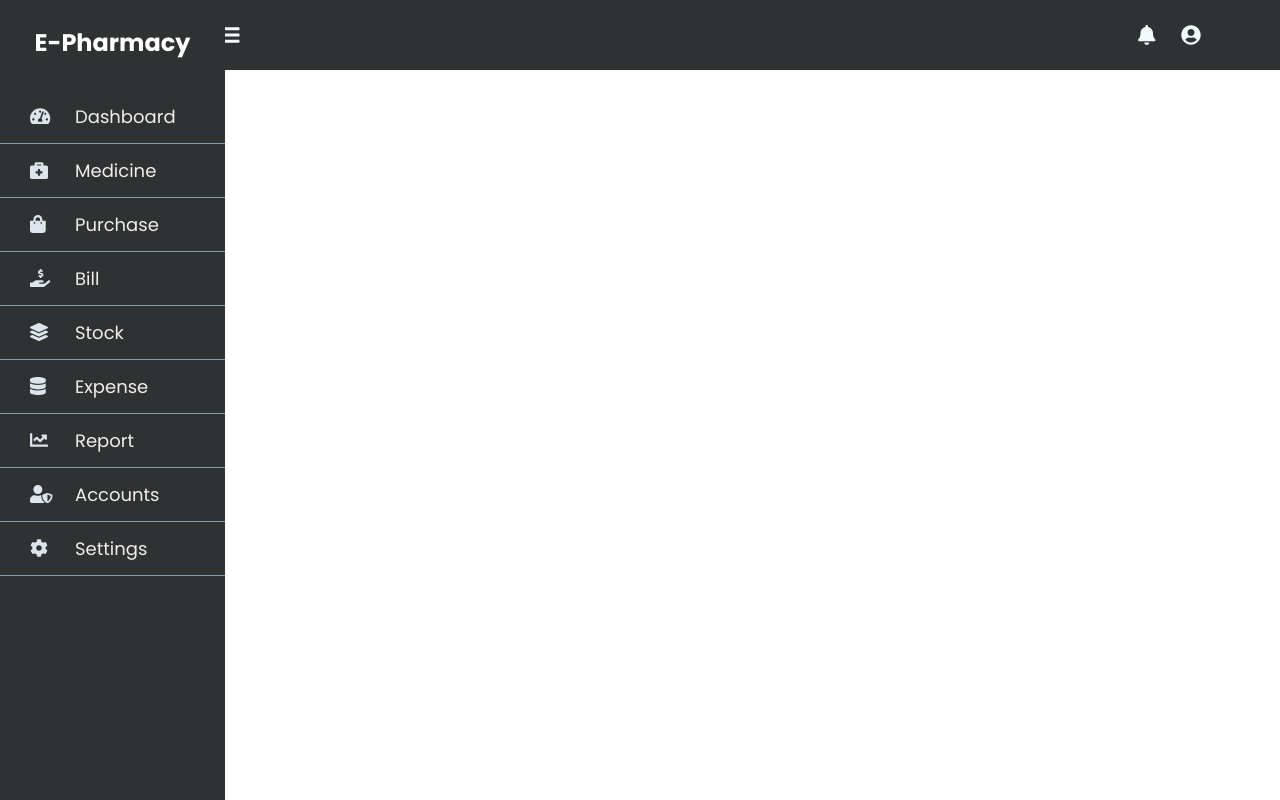
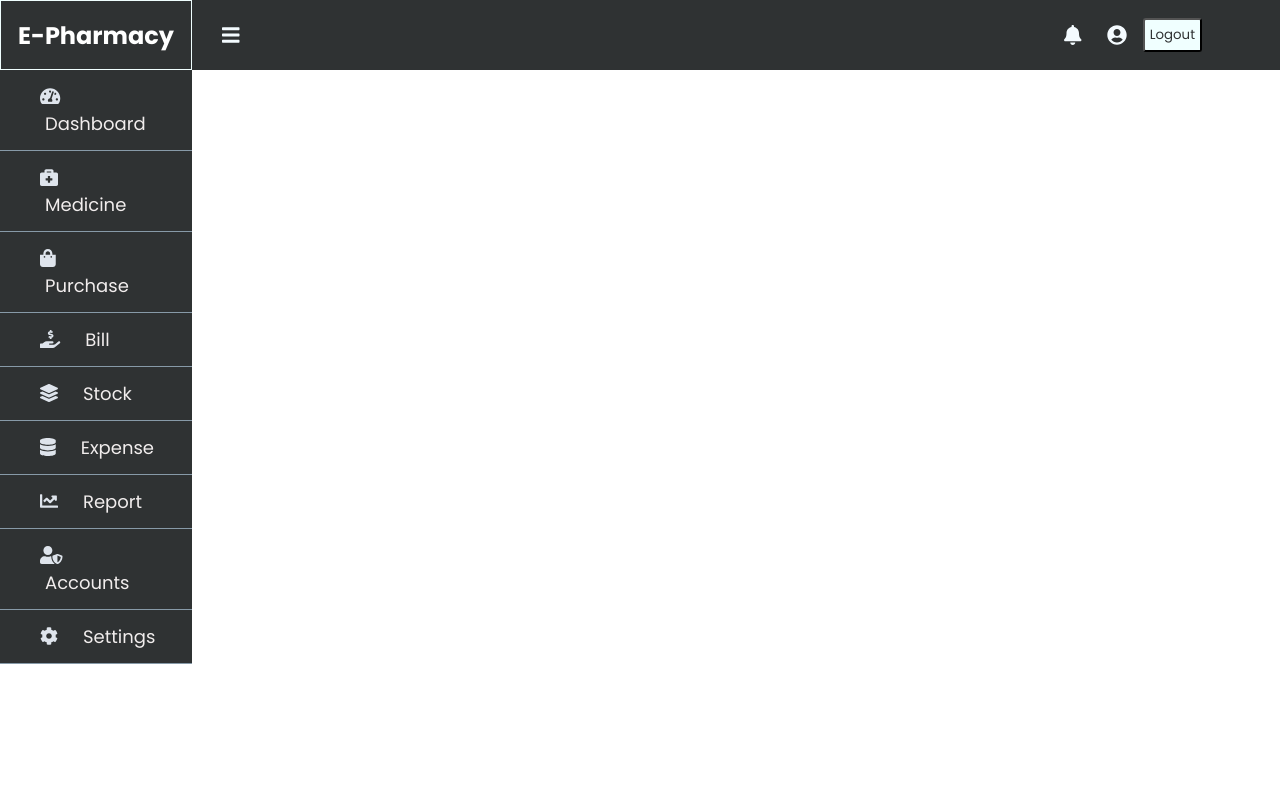
Before and after one commit to tanjimulislam55/pharmacy-frontend, a React (Create React App) app: page /vendor in a window 1280 px wide. Built offline with nearby package versions, Linux system fonts and the light colour scheme.

Commit message:
fix: css revision

```diff
--- a/src/components/Layout/Navbar/Navbar.jsx
+++ b/src/components/Layout/Navbar/Navbar.jsx
@@ -20,6 +20,7 @@ const Navbar = () => {
                     <Link to="#">
                         <FontAwesomeIcon icon={faUserCircle} />
                     </Link>
+                    <button className={classes.logout}>Logout</button>
                 </div>
             </div>
         </div>
--- a/src/components/Layout/Navbar/Navbar.module.css
+++ b/src/components/Layout/Navbar/Navbar.module.css
@@ -7,6 +7,7 @@
     background: rgb(47, 50, 51);
     height: 70px;
     display: flex;
+    justify-content: space-between;
     align-items: center;
     padding: 0 30px;
 }
@@ -22,7 +23,9 @@
 }
 
 .nav .topNavbar .navList {
-    margin-left: 85%;
+    padding: 0 2rem;
+    display: flex;
+    align-items: center;
 }
 
 .nav .topNavbar .navList a {
@@ -34,3 +37,19 @@
 .nav .topNavbar .navList a:hover {
     color: #a2ecff;
 }
+
+.nav .topNavbar .navList .logout {
+    text-decoration: none;
+    color: rgb(47, 50, 51);
+    background-color: azure;
+    padding: 5px;
+    border-radius: 3px;
+    margin: 0 1rem;
+}
+
+.nav .topNavbar .navList .logout:hover {
+    text-decoration: none;
+    color: rgb(47, 50, 51);
+    background-color: #a2ecff;
+    cursor: pointer;
+}
--- a/src/components/Layout/Sidebar/Sidebar.jsx
+++ b/src/components/Layout/Sidebar/Sidebar.jsx
@@ -70,16 +70,14 @@ export default function Sidebar() {
         <div>
             <div className={!isOpenSidebar ? classes.sidebar : classes.sidebarHide}>
                 <div className={classes.logo}>
-                    <h2>E-Pharmacy</h2>
+                    <h2>{!isOpenSidebar ? 'E-Pharmacy' : 'E/P'}</h2>
                 </div>
                 <ul>
                     <li>
                         {sideBarItems.map((item, i) => (
                             <Link key={i} to={`/${item.endpoint}`}>
-                                <span className={classes.icon}>
-                                    <i>{item.icon}</i>
-                                </span>
-                                {!isOpenSidebar && <span className={classes.item}>{item.text}</span>}
+                                <i className={classes.icon}>{item.icon}</i>
+                                {!isOpenSidebar && <span className={classes.text}>{item.text}</span>}
                             </Link>
                         ))}
                     </li>
--- a/src/components/Layout/Sidebar/Sidebar.module.css
+++ b/src/components/Layout/Sidebar/Sidebar.module.css
@@ -1,19 +1,19 @@
 .sidebar {
     background: rgb(47, 50, 51);
-    position: fixed;
-    width: 225px;
+    position: relative;
     height: 100%;
-    padding: 20px 0;
 }
 
 .sidebar .logo {
-    margin-bottom: 30px;
-    text-align: center;
+    height: 70px;
+    border: 1px solid azure;
+    display: flex;
+    align-items: center;
+    justify-content: center;
 }
 
 .sidebar .logo h2 {
     color: #ffffff;
-    margin: 5px 0 5px;
 }
 
 .sidebar ul li a {
@@ -22,17 +22,15 @@
     border-bottom: 1px solid #879aa8;
     color: rgb(241, 237, 237);
     font-size: 18px;
-    position: relative;
-}
-
-.sidebar ul li .item {
-    margin-left: 15px;
 }
 
 .sidebar ul li a .icon {
     color: #dee4ec;
-    width: 30px;
-    display: inline-block;
+    padding: 0 10px;
+}
+
+.sidebar ul li .text {
+    margin-left: 15px;
 }
 
 .sidebar ul li a:hover {
@@ -49,10 +47,8 @@
 
 .sidebarHide {
     background: rgb(47, 50, 51);
-    position: fixed;
-    width: 75px;
+    position: relative;
     height: 100%;
-    padding: 20px 0;
 }
 
 .sidebarHide ul li a .icon {
@@ -62,13 +58,15 @@
 }
 
 .sidebarHide .logo {
-    margin-bottom: 30px;
-    text-align: center;
+    height: 70px;
+    border: 1px solid azure;
+    display: flex;
+    align-items: center;
+    justify-content: center;
 }
 
 .sidebarHide .logo h2 {
     color: #ffffff;
-    margin: 5px 0 5px;
 }
 
 .sidebarHide ul li a {
@@ -77,17 +75,10 @@
     border-bottom: 1px solid #879aa8;
     color: rgb(241, 237, 237);
     font-size: 18px;
-    position: relative;
 }
 
 .sidebarHide ul li .item {
     margin-left: 15px;
-}
-
-.sidebarHide ul li a .icon {
-    color: #dee4ec;
-    width: 30px;
-    display: inline-block;
 }
 
 .sidebarHide ul li a:hover {
```
